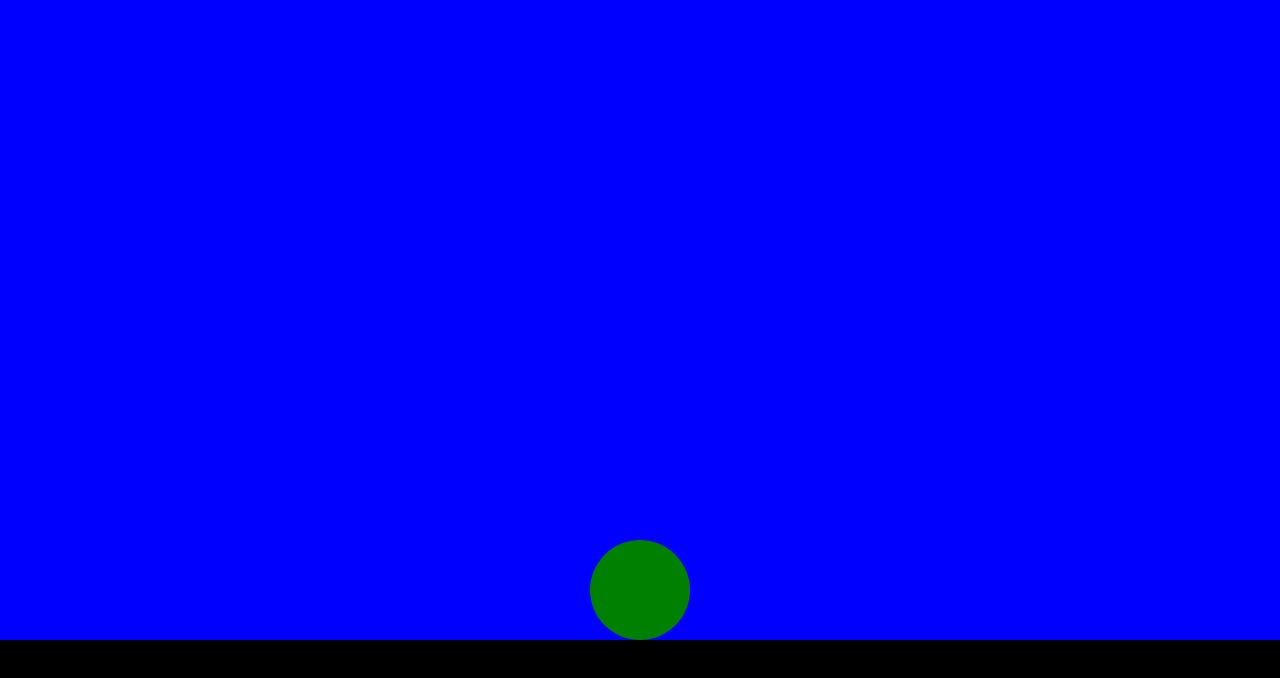
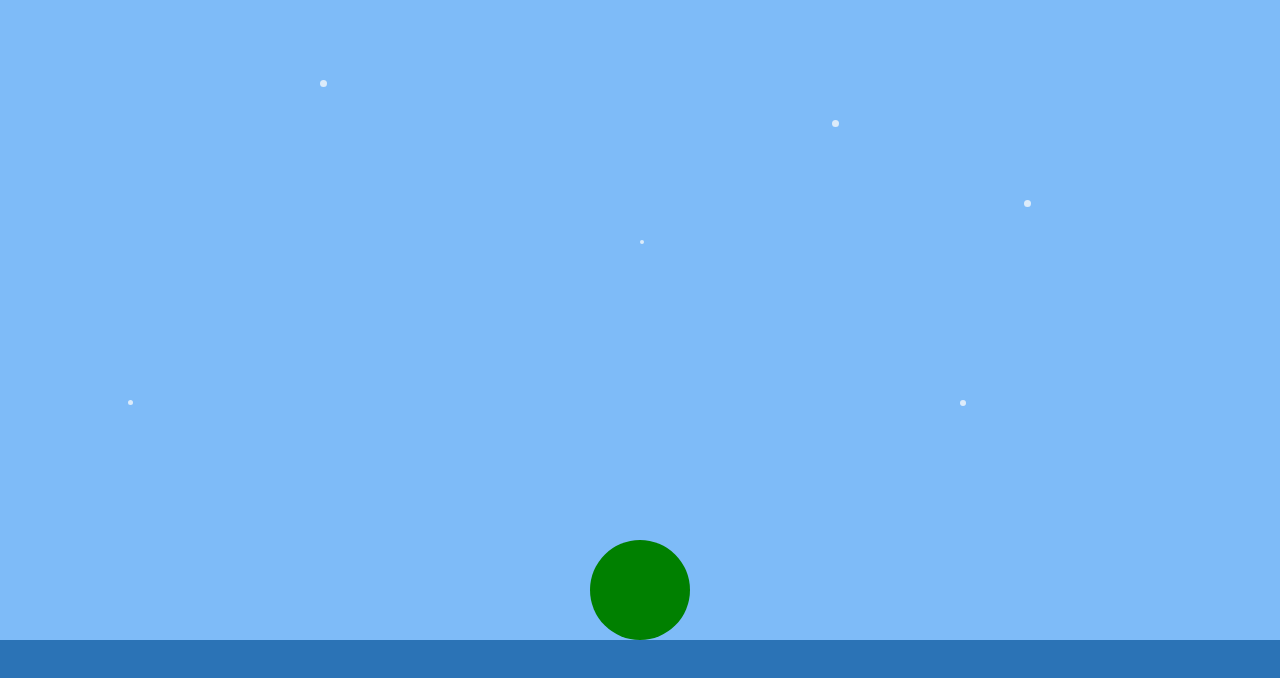
Before and after one commit to mattorme/star-wars-css, a plain HTML site: page index.html in a window 1280 px wide. Drawn offline with Linux system fonts and the light colour scheme.

Commit message:
added stars

```diff
--- a/index.html
+++ b/index.html
@@ -7,7 +7,15 @@
     <title>Star Wars CSS</title>
   </head>
   <body>
-    <div class="background"></div>
+    <div class="background">
+      <div class="star star-1"></div>
+
+      <div class="star star-2"></div>
+      <div class="star star-3"></div>
+      <div class="star star-4"></div>
+      <div class="star star-5"></div>
+      <div class="star star-6"></div>
+    </div>
     <div class="atat"></div>
   </body>
 </html>
--- a/stylesheets/main.css
+++ b/stylesheets/main.css
@@ -22,7 +22,7 @@ html {
   left: 0;
   width: 100%;
   height: 20%; /* Black section takes up 20% of the screen height */
-  background-color: black;
+  background-color: rgb(43, 115, 182);
 }
 
 .background::after {
@@ -32,7 +32,55 @@ html {
   left: 0;
   width: 100%;
   height: 80%; /* Blue section takes up 80% of the screen height */
-  background-color: blue;
+  background-color: rgb(126, 187, 248);
+}
+
+.star {
+  position: absolute;
+  background-color: rgb(220, 235, 250);
+  border-radius: 50%;
+  z-index: 1;
+}
+
+.star-1 {
+  width: 7px;
+  height: 7px;
+  top: 10%;
+  left: 25%;
+}
+.star-2 {
+  width: 4px;
+  height: 4px;
+  top: 30%;
+  left: 50%;
+}
+
+.star-3 {
+  width: 6px;
+  height: 6px;
+  top: 50%;
+  left: 75%;
+}
+
+.star-4 {
+  width: 5px;
+  height: 5px;
+  top: 50%;
+  left: 10%;
+}
+
+.star-5 {
+  width: 7px;
+  height: 7px;
+  top: 25%;
+  left: 80%;
+}
+
+.star-6 {
+  width: 7px;
+  height: 7px;
+  top: 15%;
+  left: 65%;
 }
 
 .atat {
```
